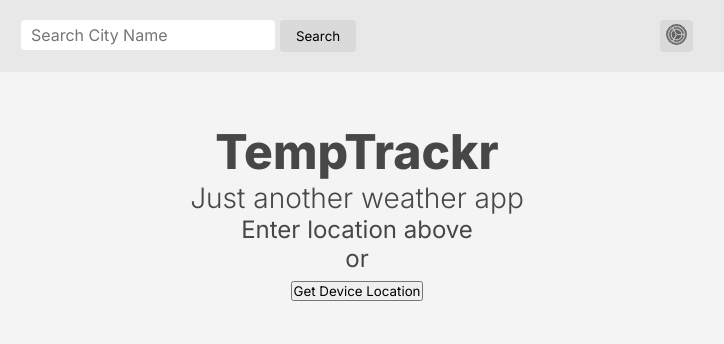
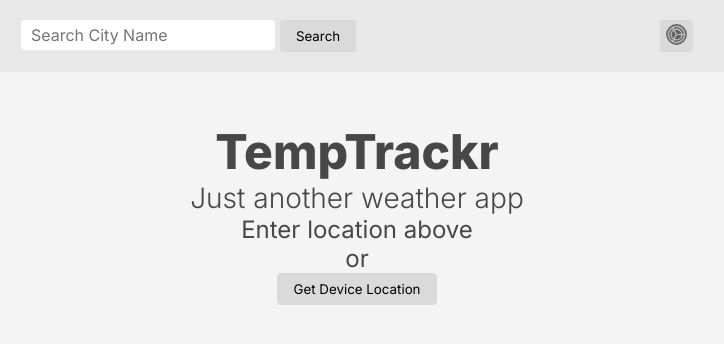
Before and after one commit to mangoPixel1/TempTrackr, a React (Vite) app in the folder temptrackr-app/: page / in a window 1280 px wide. Shown: the top 344 px of the page, without its empty margins (283-1007 px from the left). Built offline with nearby package versions, Linux system fonts and the light colour scheme.

Commit message:
CSS variables for button colors

```diff
--- a/temptrackr-app/src/App.css
+++ b/temptrackr-app/src/App.css
@@ -1,3 +1,10 @@
+:root {
+	--button-color: rgb(218, 218, 218);
+	--button-color-hover: rgb(200, 200, 200);
+	--button-color-dark: rgb(68 68 68);
+	--button-color-dark-hover: rgb(75 75 75);
+}
+
 body {
 	background-color: #f4f4f4;
 	color: #474747;
@@ -25,5 +32,25 @@ body {
 
 .resetLocationButton {
 	display: block;
-	margin: 25px auto;
+	padding: 8px 16px;
+	border: none;
+	border-radius: 4px;
+	cursor: pointer;
+	background-color: var(--button-color);
+	transition: 0.3s;
+	margin: 0 auto;
 }
+
+.resetLocationButton:hover {
+	background-color: var(--button-color-hover);
+}
+
+.resetLocationButton.dark {
+	color: #fcfcfc;
+	background-color: var(--button-color-dark);
+	transition: 0.3s;
+}
+
+.resetLocationButton.dark:hover {
+	background-color: var(--button-color-dark-hover);
+}
--- a/temptrackr-app/src/App.jsx
+++ b/temptrackr-app/src/App.jsx
@@ -44,7 +44,7 @@ function MainComponent() {
 				{latitude && longitude && cityName ? (
 					<>
 						<Weather />
-						<button className="resetLocationButton" onClick={handleLocationReset}>
+						<button className={`resetLocationButton ${theme === "dark" ? "dark" : ""}`} onClick={handleLocationReset}>
 							Reset Location
 						</button>
 					</>
--- a/temptrackr-app/src/components/Header/Header.module.css
+++ b/temptrackr-app/src/components/Header/Header.module.css
@@ -31,12 +31,12 @@
 	border: none;
 	border-radius: 4px;
 	cursor: pointer;
-	background-color: rgb(218, 218, 218);
+	background-color: var(--button-color);
 	transition: 0.3s;
 }
 
 .searchButton:hover {
-	background-color: rgb(204, 204, 204);
+	background-color: var(--button-color-hover);
 }
 
 .searchSuggestionsList {
@@ -74,7 +74,7 @@
 	border: none;
 	border-radius: 4px;
 	cursor: pointer;
-	background-color: rgb(218, 218, 218);
+	background-color: greenyellow;
 }
 
 .settingsButton button {
@@ -82,12 +82,12 @@
 	border: none;
 	border-radius: 4px;
 	cursor: pointer;
-	background-color: rgb(218, 218, 218);
+	background-color: var(--button-color);
 	transition: 0.3s;
 }
 
 .settingsButton button:hover {
-	background-color: rgb(204, 204, 204);
+	background-color: var(--button-color-hover);
 }
 
 .settingsIcon {
@@ -112,12 +112,12 @@
 
 .headerStyle.dark .searchButton {
 	color: #fcfcfc;
-	background-color: #444444;
+	background-color: var(--button-color-dark);
 	transition: 0.3s;
 }
 
 .headerStyle.dark .searchButton:hover {
-	background-color: #3e3e3e;
+	background-color: var(--button-color-dark-hover);
 }
 
 .headerStyle.dark .searchSuggestionsList {
@@ -148,12 +148,12 @@
 
 .headerStyle.dark .settingsButton button {
 	color: #fcfcfc;
-	background-color: #444444;
+	background-color: var(--button-color-dark);
 	transition: 0.3s;
 }
 
 .headerStyle.dark .settingsButton button:hover {
-	background-color: #3e3e3e;
+	background-color: var(--button-color-dark-hover);
 }
 
 .settingsDialog {
--- a/temptrackr-app/src/components/LocationSelector/LocationSelector.jsx
+++ b/temptrackr-app/src/components/LocationSelector/LocationSelector.jsx
@@ -1,9 +1,12 @@
 import React, { useState, useEffect } from "react";
 import classes from "./LocationSelector.module.css";
 
+// Contexts
+import { useTheme } from "../../context/ThemeContext";
 import { useLocation } from "../../context/LocationContext";
 
 function LocationSelector() {
+	const { theme } = useTheme();
 	const { setCoordinates } = useLocation();
 	const [locationErrorMsg, setLocationErrorMsg] = useState(""); // No error present when string is empty
 
@@ -22,7 +25,7 @@ function LocationSelector() {
 		<div className={classes.locationSelector}>
 			<p>Enter location above</p>
 			<p>or</p>
-			<button id="get-location-btn" onClick={handleGetLocationClick}>
+			<button className={`${classes.getLocationButton} ${theme === "dark" ? classes.dark : ""}`} onClick={handleGetLocationClick}>
 				Get Device Location
 			</button>
 			{locationErrorMsg && <p>{`${locationErrorMsg}`}</p>}
--- a/temptrackr-app/src/components/LocationSelector/LocationSelector.module.css
+++ b/temptrackr-app/src/components/LocationSelector/LocationSelector.module.css
@@ -1,3 +1,28 @@
 .locationSelector {
 	text-align: center;
 }
+
+.getLocationButton {
+	display: block;
+	padding: 8px 16px;
+	border: none;
+	border-radius: 4px;
+	cursor: pointer;
+	background-color: var(--button-color);
+	transition: 0.3s;
+	margin: 0 auto;
+}
+
+.getLocationButton:hover {
+	background-color: var(--button-color-hover);
+}
+
+.getLocationButton.dark {
+	color: #fcfcfc;
+	background-color: var(--button-color-dark);
+	transition: 0.3s;
+}
+
+.getLocationButton.dark:hover {
+	background-color: var(--button-color-dark-hover);
+}
--- a/temptrackr-app/src/components/Settings/SettingsModal.module.css
+++ b/temptrackr-app/src/components/Settings/SettingsModal.module.css
@@ -58,19 +58,19 @@
 	border-radius: 4px;
 	border: none;
 	cursor: pointer;
-	background-color: rgb(218, 218, 218);
+	background-color: var(--button-color);
 	transition: 0.3s;
 }
 
 .buttonRow button:hover {
-	background-color: rgb(204, 204, 204);
+	background-color: var(--button-color-hover);
 }
 
 .buttonRow button.dark {
-	background-color: #3e3e3e;
+	background-color: var(--button-color-dark);
 	transition: 0.3s;
 }
 
 .buttonRow button.dark:hover {
-	background-color: #444444;
+	background-color: var(--button-color-dark-hover);
 }
```
